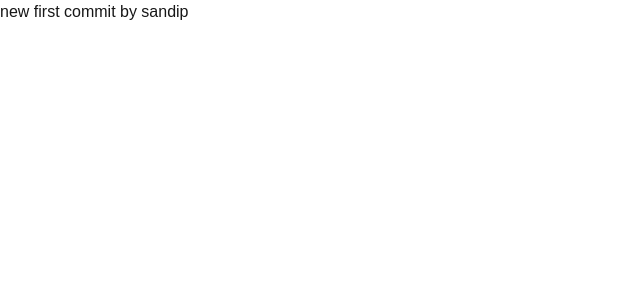
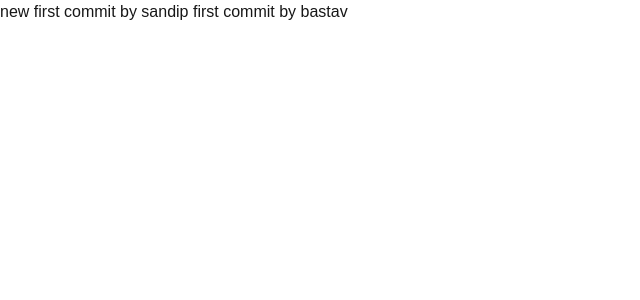
Before and after one commit to SANDIP-ROY-2005/scribble_clone, a Next.js app: page / in a window 1280 px wide. Shown: the top 300 px of the page, without its empty margins (0-640 px from the left). Built offline with nearby package versions, Linux system fonts and the light colour scheme.

Commit message:
commit by bastav

```diff
--- a/app/page.tsx
+++ b/app/page.tsx
@@ -6,6 +6,7 @@
        new
 
        first commit by sandip
+        first commit by bastav
      </div>
    )
  }
```
